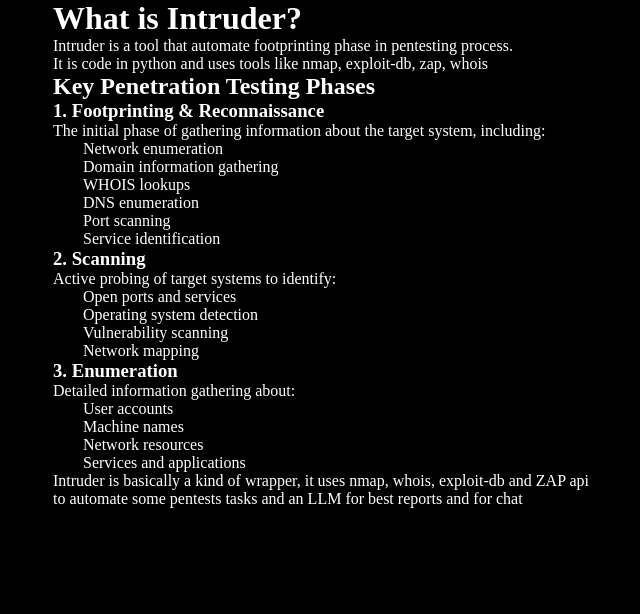
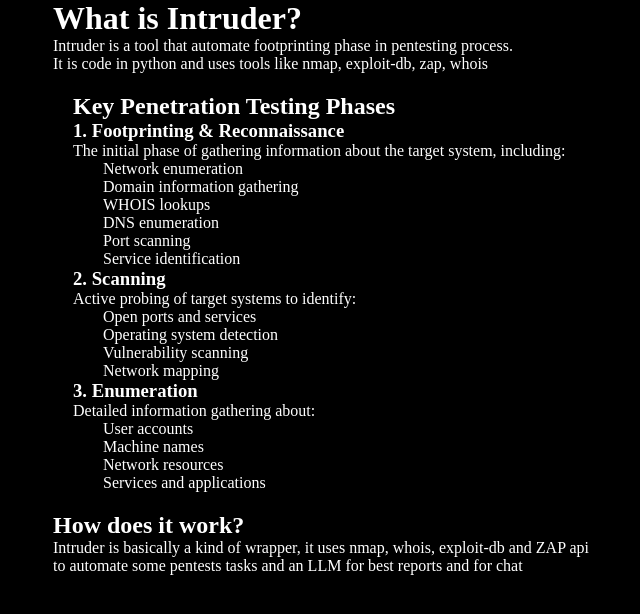
Before and after one commit to OlaIfemi667/IntruderV3, a Flask app: page /home/docs in a window 1280 px wide; the page is wider, and only the part inside the window is pictured. Shown: the part 38-652 px from the top of that part, without its empty margins (107-747 px from the left). Run offline with Flask 3, Linux system fonts and the light colour scheme; parts of the project's set-up code (start-up, migrations or seed data) failed here and were passed over.

Commit message:
fix: documentation.html

```diff
--- a/app/templates/documentation.html
+++ b/app/templates/documentation.html
@@ -24,7 +24,7 @@
         <p>It is code in python and uses tools like nmap, exploit-db, zap, whois</p>
     </div>
 
-    <div id="Reconnaissance">
+    <div id="Reconnaissance" style="padding: 20px;">
         <h2>Key Penetration Testing Phases</h2>
 
         <section class="phase">
@@ -63,6 +63,7 @@
         </section>
     </div>
     <div id="howWork">
+        <h2>How  does it work?</h2>
         <section id="utils">
             <p>Intruder is basically a kind of wrapper, it uses nmap, whois, exploit-db and ZAP api  </p>
             <p>to automate some pentests tasks and an LLM for best reports and for chat</p>
```
